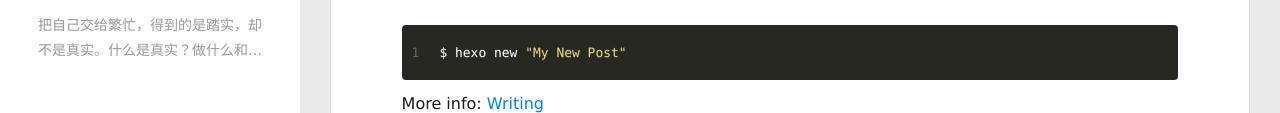
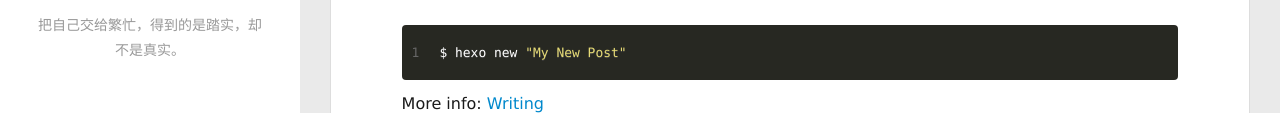
Before and after one commit to XidianLemon/xidianlemon.github.io, a plain HTML site: page 2018/10/03/hello-world/index.html in a window 1280 px wide. Shown: the part 327-440 px from the top of the page. Drawn offline with Linux system fonts and the light colour scheme; no server answers.

Commit message:
Site updated: 2018-10-07 10:35:54

```diff
--- a/2018/10/03/hello-world/index.html
+++ b/2018/10/03/hello-world/index.html
@@ -53,7 +53,7 @@
 		  <h1 class="header-author"><a href="/">XidianLemon</a></h1>
 		</hgroup>
 
-		<p class="header-subtitle">把自己交给繁忙，得到的是踏实，却不是真实。什么是真实？做什么和谁在一起，你看到什么听到什么，有一种从心灵深处满溢出来的不懊悔也不羞耻的平和与喜悦。</p>
+		<p class="header-subtitle">把自己交给繁忙，得到的是踏实，却不是真实。</p>
 
 
 		<nav class="header-menu">
@@ -109,7 +109,7 @@
 			  <h1 class="header-author js-header-author">XidianLemon</h1>
 			</hgroup>
 
-			<p class="header-subtitle"><i class="icon icon-quo-left"></i>把自己交给繁忙，得到的是踏实，却不是真实。什么是真实？做什么和谁在一起，你看到什么听到什么，有一种从心灵深处满溢出来的不懊悔也不羞耻的平和与喜悦。<i class="icon icon-quo-right"></i></p>
+			<p class="header-subtitle"><i class="icon icon-quo-left"></i>把自己交给繁忙，得到的是踏实，却不是真实。<i class="icon icon-quo-right"></i></p>
 
 
 
```
Also changed, not shown: archives/2018/10/index.html (+2 -2 lines), archives/2018/index.html (+2 -2 lines), archives/index.html (+2 -2 lines), index.html (+2 -2 lines).
